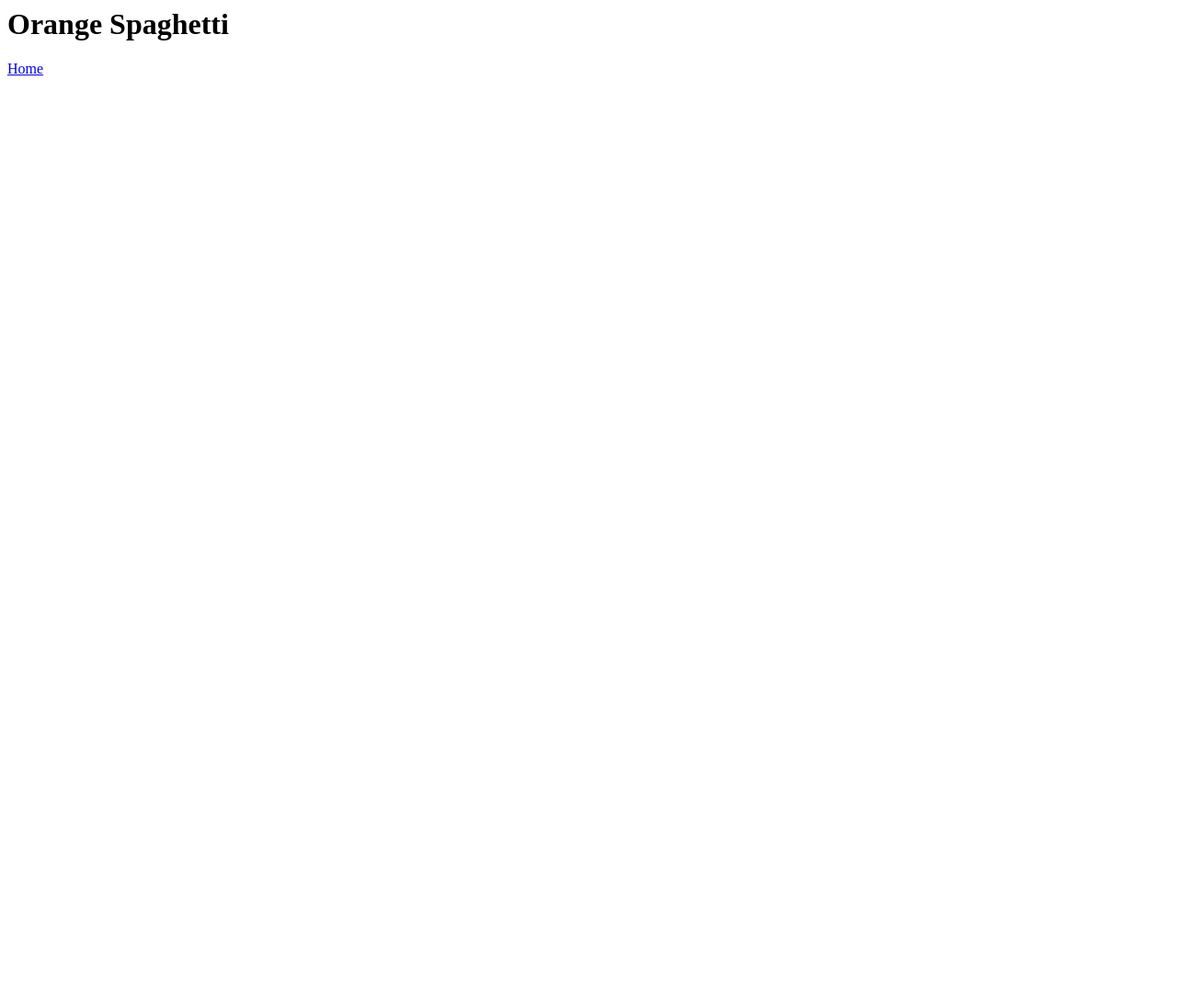
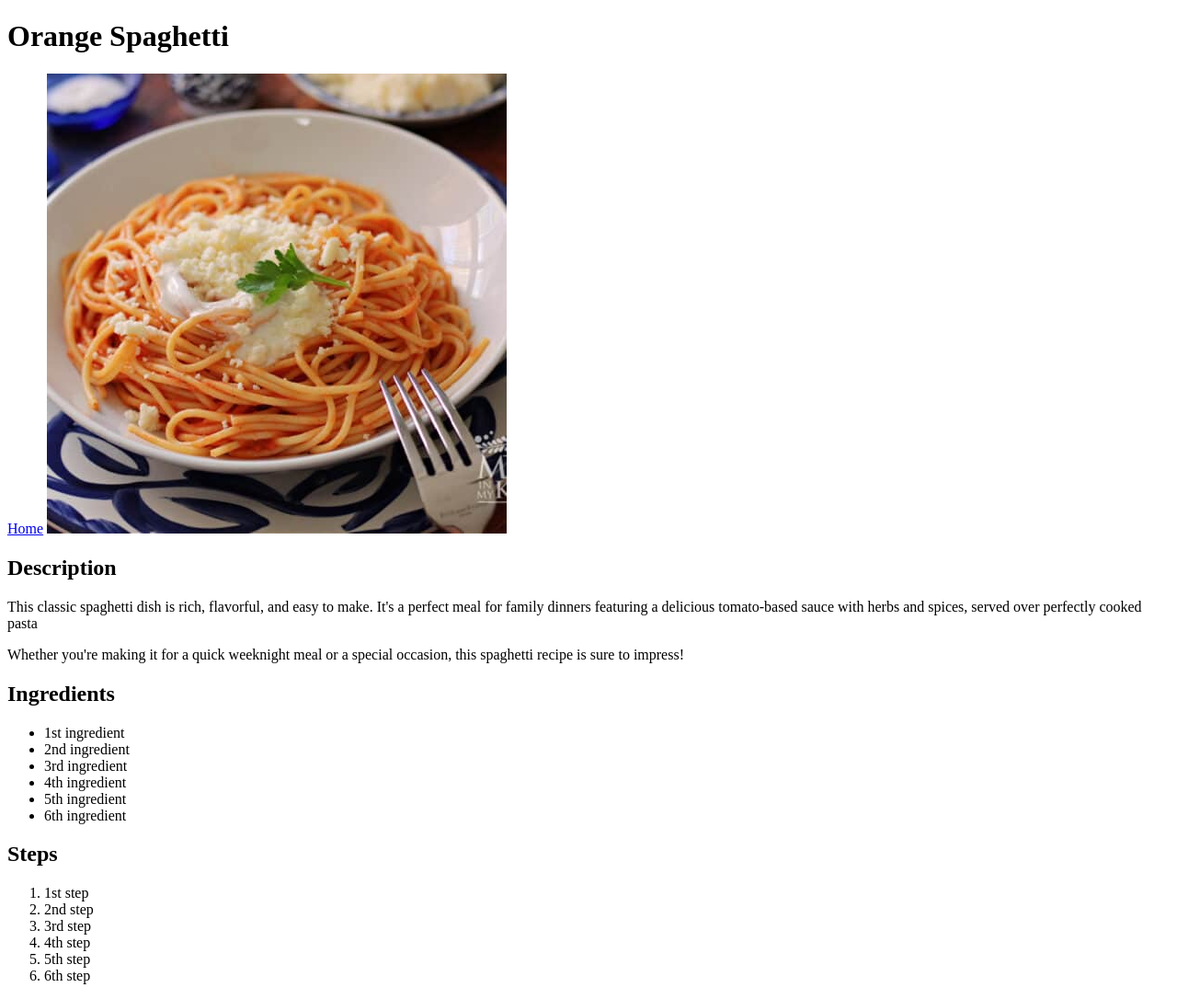
Before and after one commit to blazin24/odin-recipes, a plain HTML site: page recipes/orangeSpaghetti.html in a window 1280 px wide. Shown: the whole page at 92% size. Before the commit the page ends 800 px from the top, so only its background shows below. Drawn offline with Linux system fonts and the light colour scheme.

Commit message:
Add basic structure for first recipe

```diff
--- a/recipes/orangeSpaghetti.html
+++ b/recipes/orangeSpaghetti.html
@@ -1,2 +1,34 @@
-<h1>Orange Spaghetti</h1>
-<a href="../index.html">Home</a>
+<!DOCTYPE html>
+<html lang="en">
+
+<body>
+    <h1>Orange Spaghetti</h1>
+    <a href="../index.html">Home</a>
+    <img src="spaghetti.jpg" alt="Tasty Spaghetti" width="500">
+
+    <h2>Description</h2>
+    <p>This classic spaghetti dish is rich, flavorful, and easy to make. It's a perfect meal for family dinners featuring a delicious tomato-based sauce with herbs and spices, served over perfectly cooked pasta</p>
+    <p>Whether you're making it for a quick weeknight meal or a special occasion, this spaghetti recipe is sure to impress!</p>
+
+    <h2>Ingredients</h2>
+    <ul>
+        <li>1st ingredient</li>
+        <li>2nd ingredient</li>
+        <li>3rd ingredient</li>
+        <li>4th ingredient</li>
+        <li>5th ingredient</li>
+        <li>6th ingredient</li>
+    </ul>
+
+    <h2>Steps</h2>
+    <ol>
+        <li>1st step</li>
+        <li>2nd step</li>
+        <li>3rd step</li>
+        <li>4th step</li>
+        <li>5th step</li>
+        <li>6th step</li>
+    </ol>
+
+</body>
+</html>
```
Also changed, not shown: recipes/spaghetti.jpg (added).
